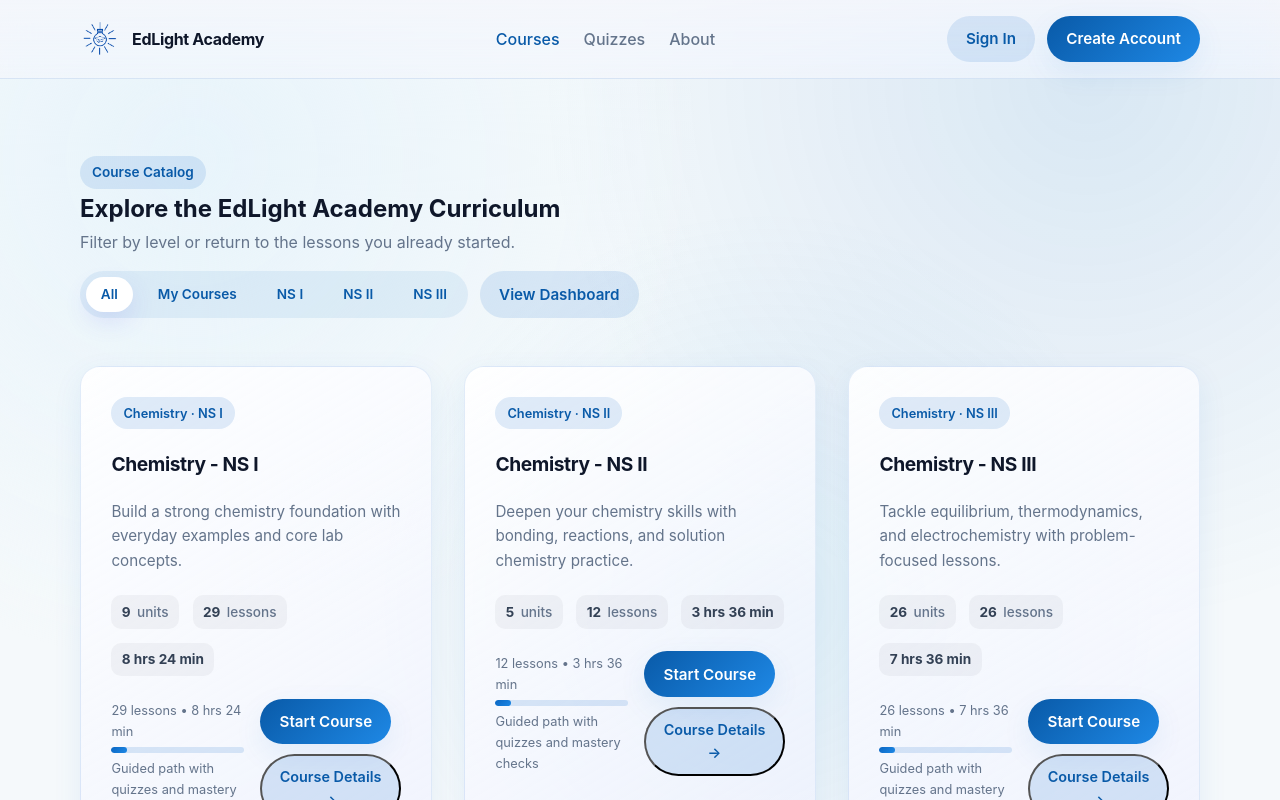
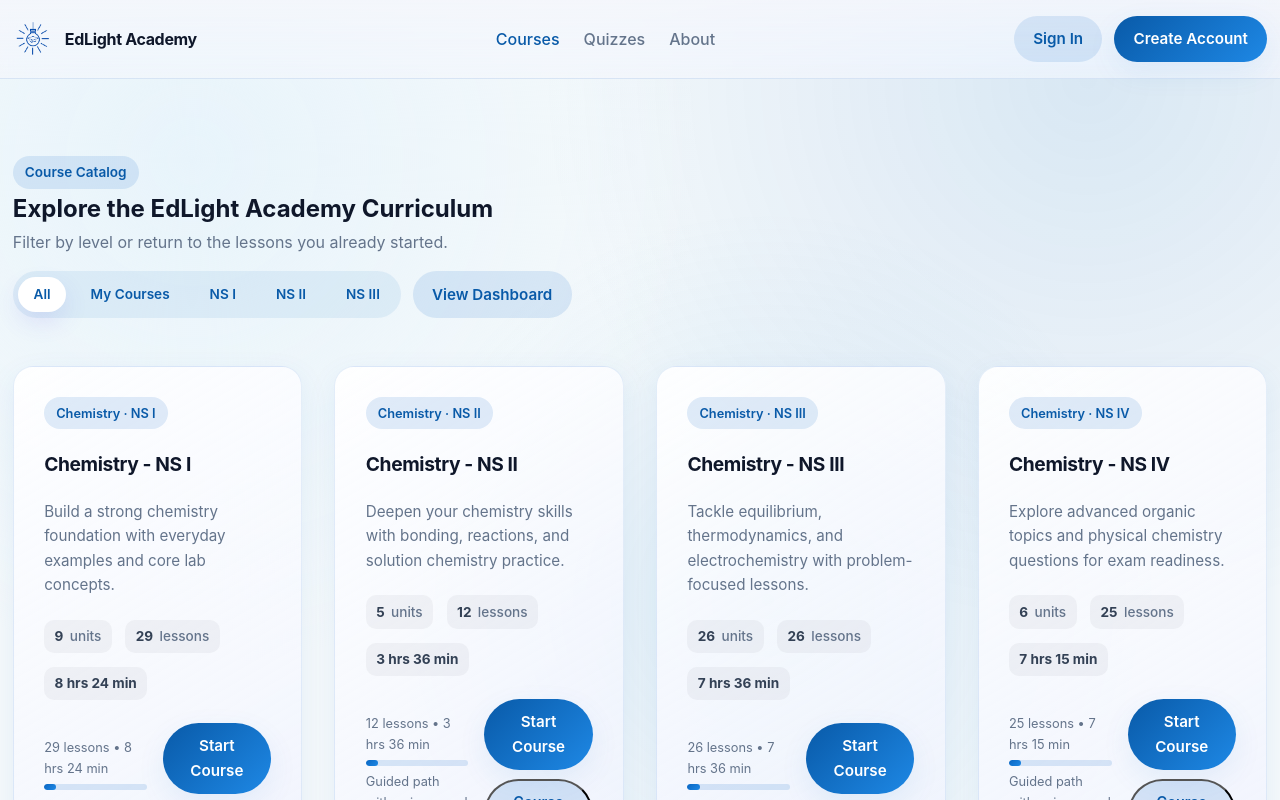
Before and after one commit to edlinitiative/EdLight-Academy, a React app: page /courses in a window 1280 px wide. Shown: the top 800 px of the page. Built offline with nearby package versions, Linux system fonts and the light colour scheme.

Commit message:
Wider layout: expand container max-width and course detail grid columns to reduce outer gaps

```diff
--- a/src/index.css
+++ b/src/index.css
@@ -107,7 +107,7 @@ main {
 
 /* Layout */
 .container {
-	width: min(1120px, 92vw);
+	width: min(1480px, 98vw);
 	margin: 0 auto;
 }
 
@@ -774,7 +774,7 @@ main {
 .course-detail__layout {
 	display: grid;
 	gap: clamp(0.9rem, 2.5vw, 1.6rem);
-	grid-template-columns: minmax(0, 2.3fr) minmax(220px, 0.75fr);
+	grid-template-columns: minmax(0, 2.6fr) minmax(240px, 0.8fr);
 }
 
 .course-detail__column {
```
